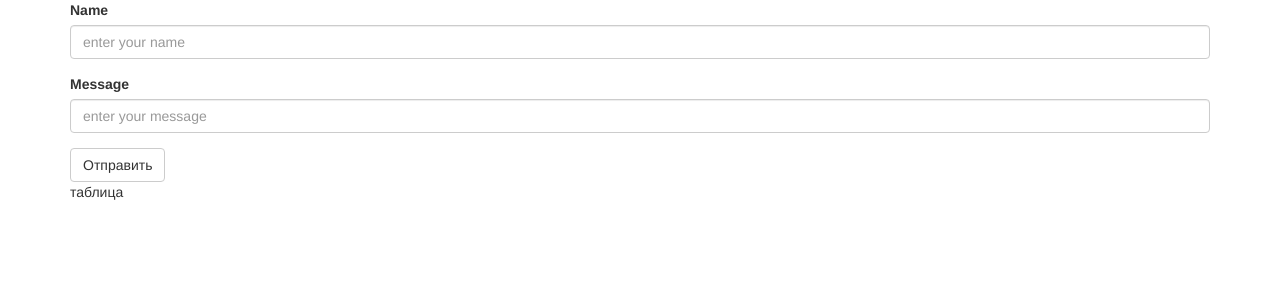
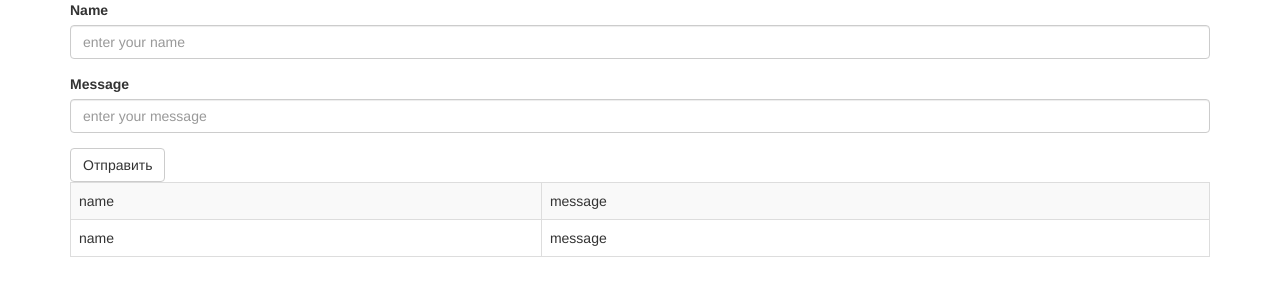
Before and after one commit to andreyblind/NodeJS-Express, a plain HTML site: page static/html/index_ajax.html in a window 1280 px wide. Drawn offline with Linux system fonts and the light colour scheme.

Commit message:
added table for messages

```diff
--- a/static/css/custom.css
+++ b/static/css/custom.css
@@ -0,0 +1,4 @@
+.table{
+	width: auto;
+
+}
--- a/static/html/index_ajax.html
+++ b/static/html/index_ajax.html
@@ -24,7 +24,16 @@
 			</form>
 		</div>
 		<div class="col-md-12">
-			таблица
+			<table class="table table-striped table-bordered" id="table">
+			<tr>
+				<td>name</td>
+				<td>message</td>
+			</tr>
+			<tr>
+				<td>name</td>
+				<td>message</td>
+			</tr>
+			</table>
 		</div>
 	</div>
 </div>
```
